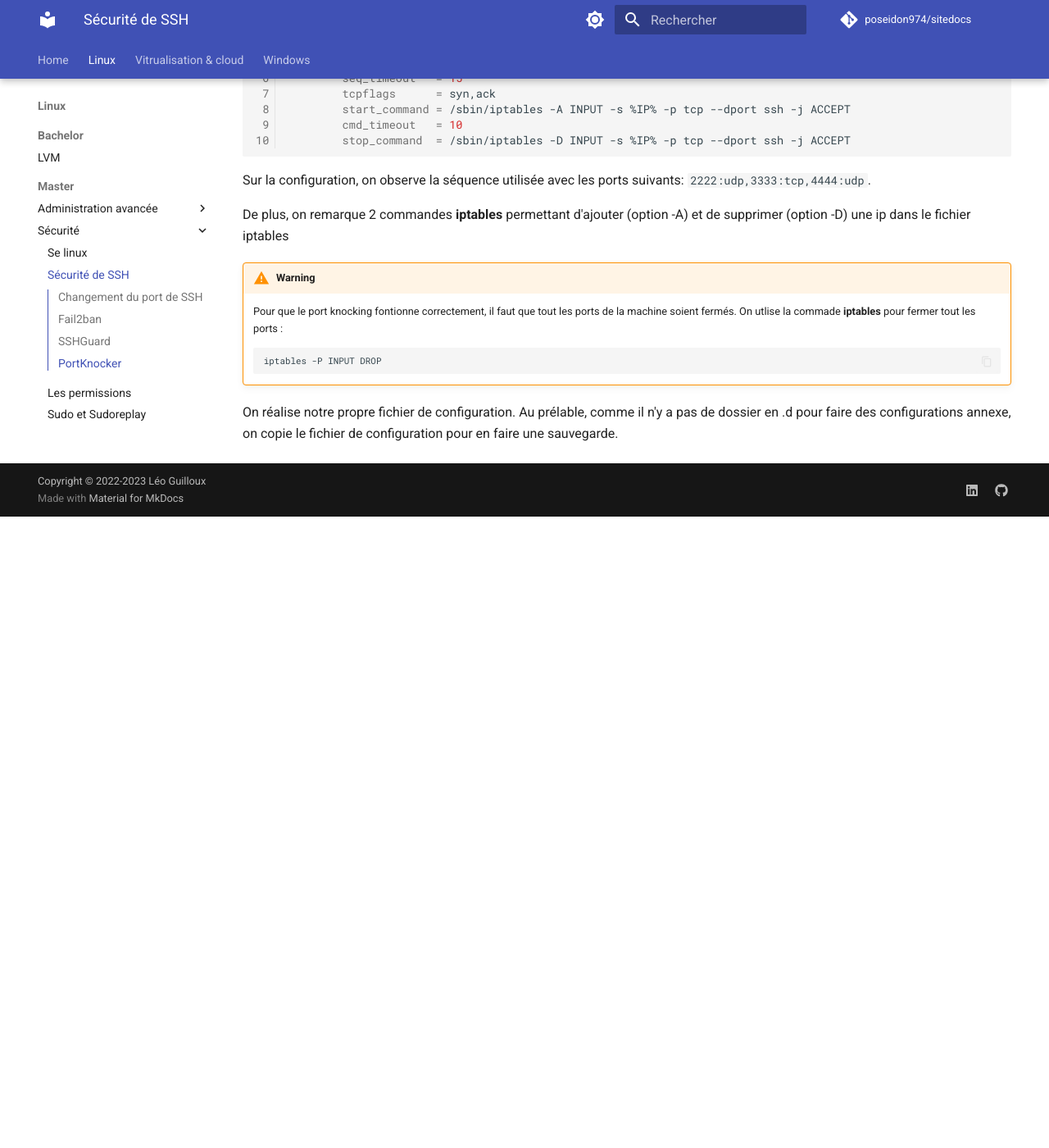
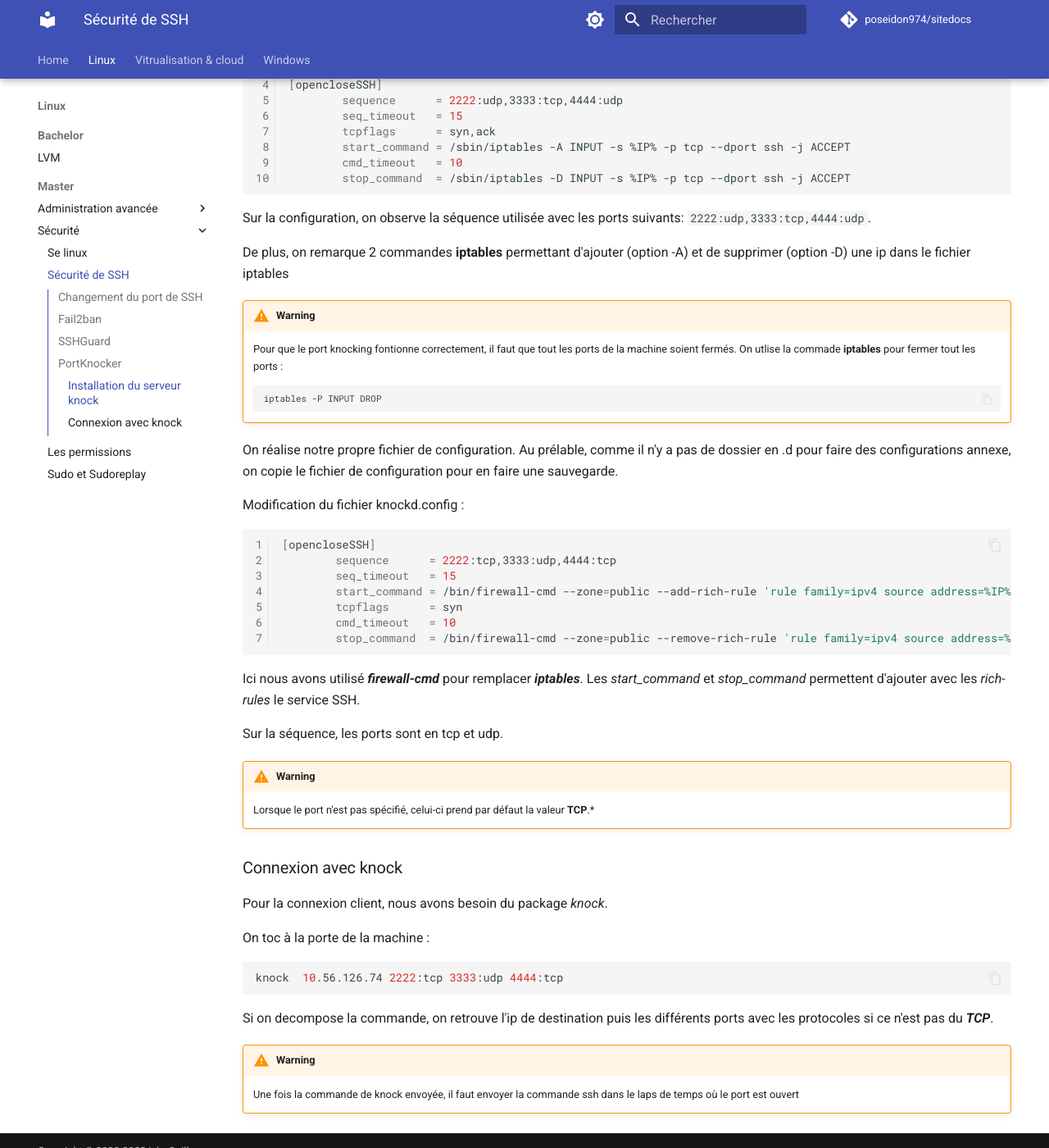
Before and after one commit to poseidon974/sitedocs, an MkDocs documentation site: the page built from docs/Linux/Master/Sécurité/SSH.md, in a window 1280 px wide and 1400 px high, scrolled down 4356 px. Shown: the whole window at 82% size. Built offline with MkDocs 1.6.1 and Material for MkDocs 9.7.7, drawn with Linux system fonts in a browser that asks for light colours; comment, search, counter and statistics services are not loaded; the version menu is left out; before the commit the page ends 4986 px from its top, so only the background shows below that; some of the changed text lies outside the part shown.

Commit message:
update cours 13/02/2023

````diff
--- a/docs/Linux/Master/Sécurité/SSH.md
+++ b/docs/Linux/Master/Sécurité/SSH.md
@@ -182,6 +182,8 @@ sshguard-nftables.x86_64 : Configuration for nftables backend of SSHGuard
 
 ## PortKnocker
 
+### Installation du serveur knock
+
 !!!info
     Port_knocker permet d’ouvrir et de fermer les ports d’une machine de façon dynamique. Il agit avec un client qui vient "frapper" à la porte de la machine sur plusieurs ports. Si la séquence est correcte, port-knocker ouvre le port qui correspond à la séquence pendant un certain temps avant de le désactiver.
 
@@ -238,3 +240,39 @@ De plus, on remarque 2 commandes **iptables** permettant d'ajouter (option -A) e
     ```
 
 On réalise notre propre fichier de configuration. Au prélable, comme il n'y a pas de dossier en .d pour faire des configurations annexe, on copie le fichier de configuration pour en faire une sauvegarde.
+
+Modification du fichier knockd.config :
+
+```bash linenums="1"
+
+[opencloseSSH]
+        sequence      = 2222:tcp,3333:udp,4444:tcp
+        seq_timeout   = 15
+        start_command = /bin/firewall-cmd --zone=public --add-rich-rule 'rule family=ipv4 source address=%IP% service name=ssh accept'
+        tcpflags      = syn
+        cmd_timeout   = 10
+        stop_command  = /bin/firewall-cmd --zone=public --remove-rich-rule 'rule family=ipv4 source address=%IP% service name=ssh accept'
+
+```
+
+Ici nous avons utilisé ***firewall-cmd*** pour remplacer ***iptables***. Les *start_command* et *stop_command* permettent d'ajouter avec les *rich-rules* le service SSH.
+
+Sur la séquence, les ports sont en tcp et udp.
+
+!!!warning
+    Lorsque le port n'est pas spécifié, celui-ci prend par défaut la valeur **TCP**.*
+
+### Connexion avec knock
+
+Pour la connexion client, nous avons besoin du package *knock*.
+
+On toc à la porte de la machine :
+
+```bash
+knock  10.56.126.74 2222:tcp 3333:udp 4444:tcp
+```
+
+Si on decompose la commande, on retrouve l'ip de destination puis les différents ports avec les protocoles si ce n'est pas du ***TCP***.
+
+!!!warning
+    Une fois la commande de knock envoyée, il faut envoyer la commande ssh dans le laps de temps où le port est ouvert
````
